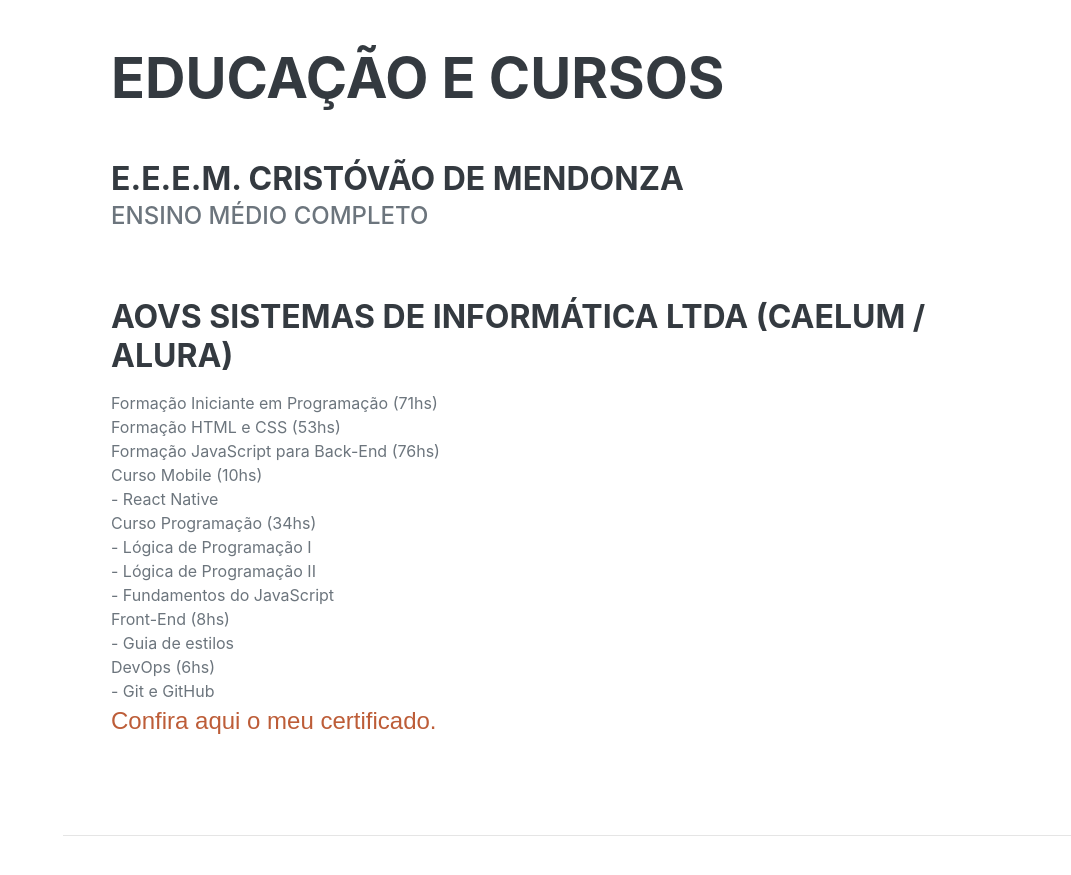
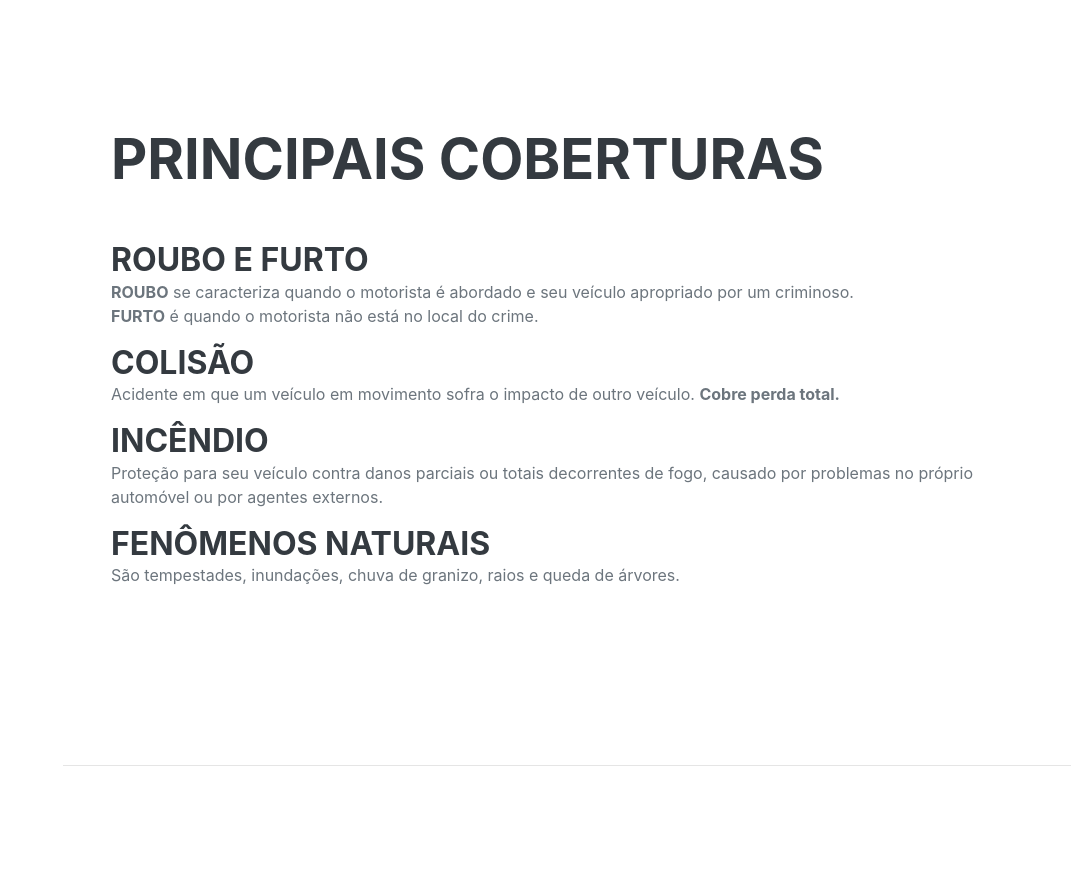
Before and after one commit to GabrielItaqui/gabriel-itaqui-seven, a plain HTML site: page index.html in a window 1280 px wide. Shown: the part 2840-3715 px from the top of the page, without its empty margins (209-1280 px from the left). Drawn offline with nearby package versions, Linux system fonts and the light colour scheme; a script that the page names is missing; a web font is replaced by a local one.

Commit message:
Adição do menu O que cobre

```diff
--- a/index.html
+++ b/index.html
@@ -104,33 +104,18 @@
             <!-- O que cobre-->
             <section class="resume-section" id="coverage">
                 <div class="resume-section-content">
-                    <h2 class="mb-5">Educação e Cursos</h2>
-                    <div class="d-flex flex-column flex-md-row justify-content-between mb-5">
-                        <div class="flex-grow-1">
-                            <h3 class="mb-0">E.E.E.M. Cristóvão de Mendonza</h3>
-                            <div class="subheading mb-3">Ensino Médio Completo</div>
-                        </div>
-                    </div>
+                    <h2 class="mb-5">Principais coberturas</h2>
                     <div class="d-flex flex-column flex-md-row justify-content-between">
                         <div class="flex-grow-1">
-                            <h3 class="mb-0">AOVS Sistemas de Informática LTDA (Caelum / Alura)</h3>
-                            <div class="subheading mb-3"></div>
-                            <p> Formação Iniciante em Programação (71hs) <br>
-                                Formação HTML e CSS (53hs) <br>
-                                Formação JavaScript para Back-End (76hs) <br>
-                                Curso Mobile (10hs) <br>
-                                - React Native <br>
-                                Curso Programação (34hs) <br>
-                                - Lógica de Programação I <br>
-                                - Lógica de Programação II <br>
-                                - Fundamentos do JavaScript<br>
-                                Front-End (8hs) <br>
-                                - Guia de estilos <br>
-                                DevOps (6hs) <br>
-                                - Git e GitHub <br>
-                                <a class="certificado" href="https://shorturl.ae/mLXZj" target="_blank">Confira aqui o meu certificado.</a>
-
-                            </p>
+                            <h3 class="mb-0">Roubo e Furto</h3>
+                            <p> <b>ROUBO</b> se caracteriza quando o motorista é abordado e seu veículo apropriado por um criminoso.</br>
+                                <b>FURTO</b> é quando o motorista não está no local do crime.</p>
+                            <h3 class="mb-0">Colisão</h3>
+                            <p> Acidente em que um veículo em movimento sofra o impacto de outro veículo. <b>Cobre perda total.</b></p>
+                            <h3 class="mb-0">Incêndio</h3>
+                            <p> Proteção para seu veículo contra danos parciais ou totais decorrentes de fogo, causado por problemas no próprio automóvel ou por agentes externos.</p>
+                            <h3 class="mb-0">Fenômenos Naturais</h3>
+                            <p> São tempestades, inundações, chuva de granizo, raios e queda de árvores.</p>
                         </div>
                     </div>
                 </div>
```
